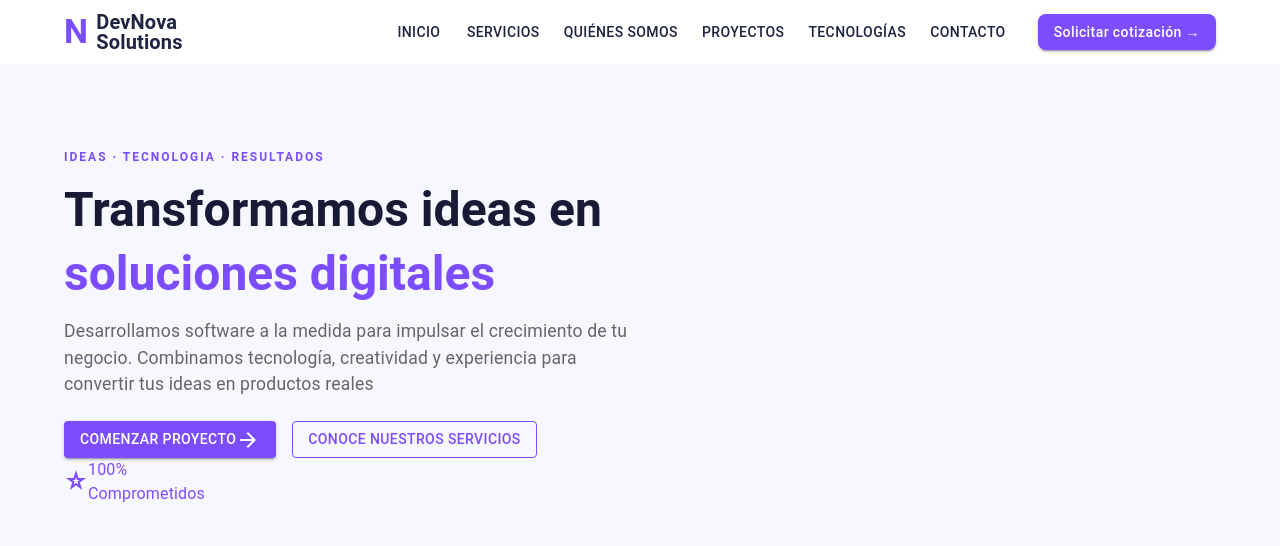
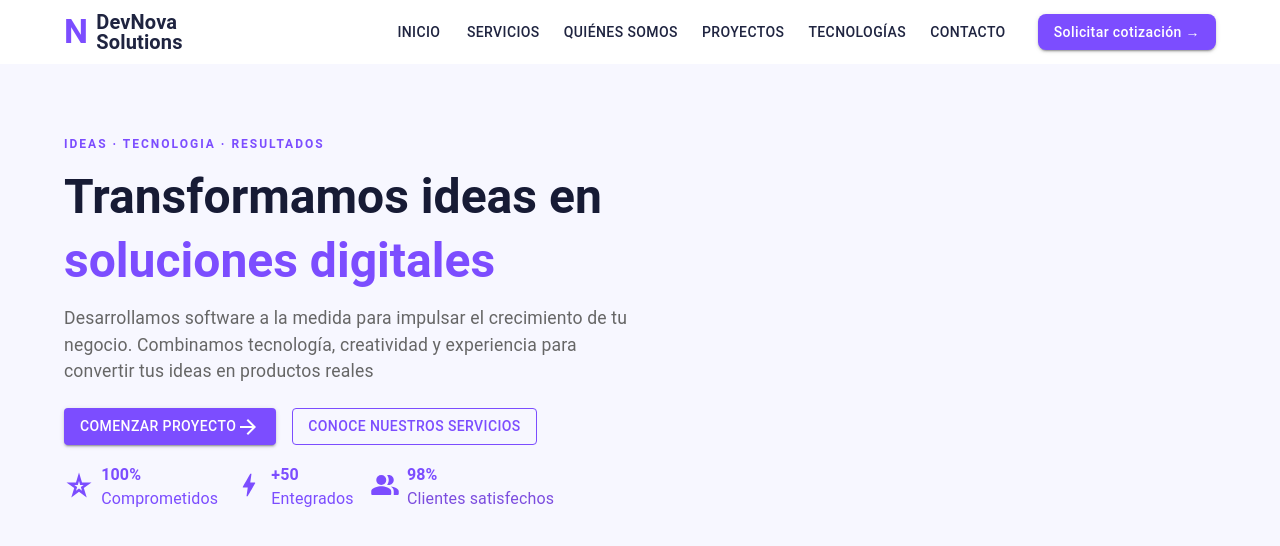
Before and after one commit to jessicahernandezt/dev-nova-solutions, a React (Vite) app: page / in a window 1280 px wide. Shown: the top 546 px of the page. Built offline with nearby package versions, Linux system fonts and the light colour scheme.

Commit message:
feat:Creacion de los cuadros donde explicamos lo que podemos ofrecer, en la parte inferior de los botones

```diff
--- a/src/components/Hero.jsx
+++ b/src/components/Hero.jsx
@@ -1,9 +1,11 @@
-import { ArrowForward } from '@mui/icons-material'
+import { ArrowForward, Bolt, PeopleAltRounded } from '@mui/icons-material'
 import { StarPurple500 } from '@mui/icons-material'
+
 import {
     Box,
     Button,
     Container,
+    ImageListItem,
     Typography
 } from '@mui/material'
 
@@ -19,13 +21,16 @@ function Hero() {
             }}
         >
 
+
             <Container maxWidth='lg'>
+
                 <Box
                     sx={{
                         display: 'flex',
                         alignItems: 'center',
                         gap: 6
                     }}>
+
 
                     <Box sx={{ width: '50%' }}>
                         <Typography
@@ -76,22 +81,97 @@ function Hero() {
                         </Box>
                         <Box
                         sx={{
-                            display:'flex'
+                            display:'flex',
+                            gap: 2,
+                            marginTop:'10px'
                         }}>
-                            <StarPurple500
+                            <Box
                             sx={{
-                                color:'#7c4dff',
-                                marginTop:'10px'
-                            }}></StarPurple500>
-                            <Typography
+                                borderRadius:'50%',
+                                gap: 0.9 ,
+                                borderColor:'#7c4dff',
+                                display:'inline-flex'
+                            }}>
+                                <StarPurple500
+                                sx={{
+                                    color:'#7c4dff',
+
+                                    width: '30px',
+                                    height: '60px'
+                                }}></StarPurple500>
+                                <Typography
+                                sx={{
+                                    color:'#7c4dff',
+                                    fontWeight: 'bold',
+                                    mt: 1, mb: 1,
+
+                                }}>100%<br/> <Typography
+                                sx={{
+                                    color:'#7c4dff'
+                                }}>Comprometidos</Typography> </Typography>
+
+
+
+                            </Box>
+
+                            <Box
                             sx={{
-                                color:'#7c4dff'
-                            }}>100%
-                            <Typography>Comprometidos</Typography></Typography>
+                                borderRadius:'50%',
+                                gap: 0.9 ,
+                                borderColor:'#7c4dff',
+                                display:'inline-flex'
+                            }}>
+                                <Bolt
+                                sx={{
+                                    color:'#7c4dff',
+                                    width:'30px',
+                                    height:'60px'
+                                }}></Bolt>
+                                <Typography
+                                sx={{
+                                    color:'#7c4dff',
+                                    fontWeight: 'bold',
+                                    mt: 1, mb: 1
+                                }}>+50 <br/>
+                                    <Typography
+                                    sx={{
+                                        color: '#7c4dff'
+                                    }}>Entegrados</Typography>
+                                </Typography>
+
+                            </Box>
+                            <Box sx={{
+                                borderRadius:'50%',
+                                gap: 0.9 ,
+                                borderColor:'#7c4dff',
+                                display:'inline-flex'
+                            }}>
+                                <PeopleAltRounded
+                                sx={{
+                                    color:'#7c4dff',
+                                    width:'30px',
+                                    height:'60px'
+
+                                }}></PeopleAltRounded>
+
+                                <Typography
+                                sx={{
+                                    color:'#7c4dff',
+                                    fontWeight: 'bold',
+                                    mt: 1, mb: 1
+                                }}>98% <br/>
+                                <Typography
+                                sx={{
+                                    color: '#7c4ddf'
+                                }}>Clientes satisfechos</Typography>
+                                </Typography>
+                            </Box>
+
 
                         </Box>
 
                     </Box>
+
                 </Box>
 
             </Container>
```
